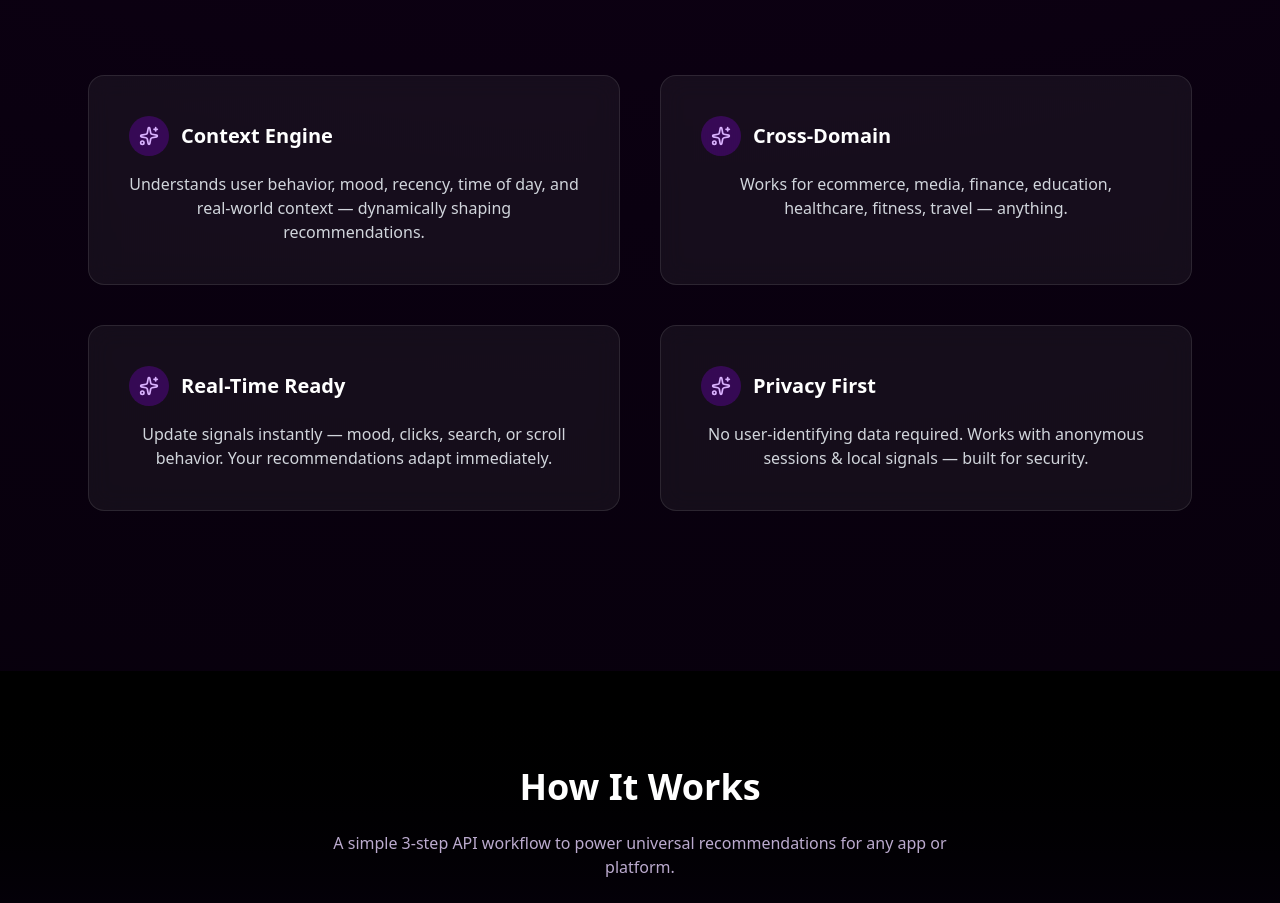
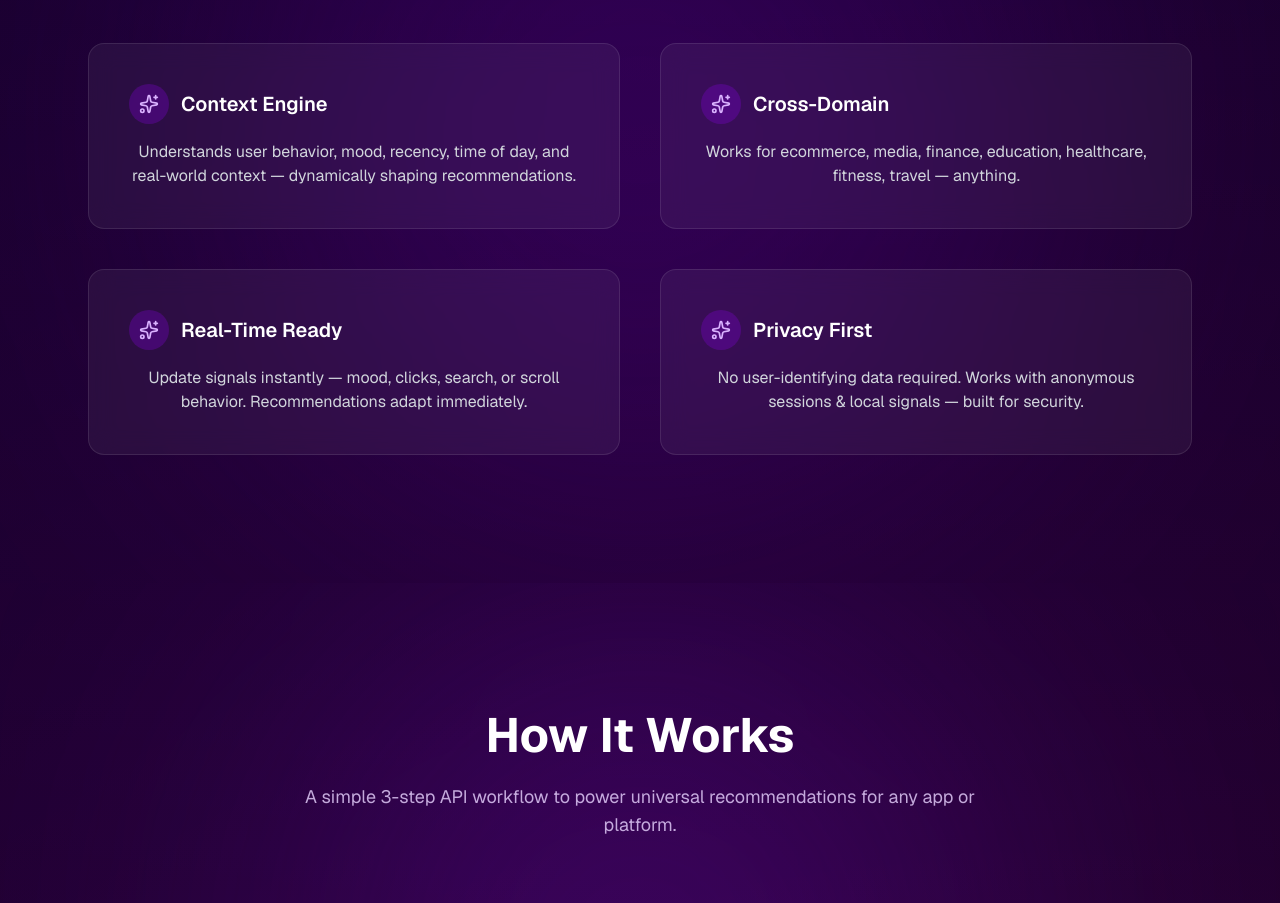
Before and after one commit to Anu8587/Uni-rec, a Next.js app in the folder frontend/: page / in a window 1280 px wide. Shown: the part 1860-2763 px from the top of the page. Built offline with nearby package versions, Linux system fonts and the light colour scheme.

Commit message:
updating landing page

```diff
--- a/frontend/app/globals.css
+++ b/frontend/app/globals.css
@@ -1,127 +1,70 @@
 @import "tailwindcss";
 @import "tw-animate-css";
 
-@custom-variant dark (&:is(.dark *));
 html, body {
-  background: radial-gradient(circle at top, #1a001f, #0a0010 40%, #000 90%);
+  margin: 0;
+  padding: 0;
+  width: 100%;
+  min-height: 100%;
+  overflow-x: hidden;
   color: white;
-  min-height: 100vh;
+  background: #05000a; /* fallback */
 }
 
-@theme inline {
-  --color-background: var(--background);
-  --color-foreground: var(--foreground);
-  --font-sans: var(--font-geist-sans);
-  --font-mono: var(--font-geist-mono);
-  --color-sidebar-ring: var(--sidebar-ring);
-  --color-sidebar-border: var(--sidebar-border);
-  --color-sidebar-accent-foreground: var(--sidebar-accent-foreground);
-  --color-sidebar-accent: var(--sidebar-accent);
-  --color-sidebar-primary-foreground: var(--sidebar-primary-foreground);
-  --color-sidebar-primary: var(--sidebar-primary);
-  --color-sidebar-foreground: var(--sidebar-foreground);
-  --color-sidebar: var(--sidebar);
-  --color-chart-5: var(--chart-5);
-  --color-chart-4: var(--chart-4);
-  --color-chart-3: var(--chart-3);
-  --color-chart-2: var(--chart-2);
-  --color-chart-1: var(--chart-1);
-  --color-ring: var(--ring);
-  --color-input: var(--input);
-  --color-border: var(--border);
-  --color-destructive: var(--destructive);
-  --color-accent-foreground: var(--accent-foreground);
-  --color-accent: var(--accent);
-  --color-muted-foreground: var(--muted-foreground);
-  --color-muted: var(--muted);
-  --color-secondary-foreground: var(--secondary-foreground);
-  --color-secondary: var(--secondary);
-  --color-primary-foreground: var(--primary-foreground);
-  --color-primary: var(--primary);
-  --color-popover-foreground: var(--popover-foreground);
-  --color-popover: var(--popover);
-  --color-card-foreground: var(--card-foreground);
-  --color-card: var(--card);
-  --radius-sm: calc(var(--radius) - 4px);
-  --radius-md: calc(var(--radius) - 2px);
-  --radius-lg: var(--radius);
-  --radius-xl: calc(var(--radius) + 4px);
+body {
+  background: radial-gradient(
+      circle at 50% 0%,
+      rgba(120, 0, 255, 0.25),
+      transparent 70%
+    ),
+    radial-gradient(
+      circle at 80% 80%,
+      rgba(255, 0, 150, 0.15),
+      transparent 70%
+    ),
+    radial-gradient(
+      circle at 20% 70%,
+      rgba(80, 0, 200, 0.2),
+      transparent 60%
+    ),
+    #05000a;
+  font-family: var(--font-geist-sans);
 }
 
-:root {
-  --radius: 0.625rem;
-  --background: oklch(1 0 0);
-  --foreground: oklch(0.129 0.042 264.695);
-  --card: oklch(1 0 0);
-  --card-foreground: oklch(0.129 0.042 264.695);
-  --popover: oklch(1 0 0);
-  --popover-foreground: oklch(0.129 0.042 264.695);
-  --primary: oklch(0.208 0.042 265.755);
-  --primary-foreground: oklch(0.984 0.003 247.858);
-  --secondary: oklch(0.968 0.007 247.896);
-  --secondary-foreground: oklch(0.208 0.042 265.755);
-  --muted: oklch(0.968 0.007 247.896);
-  --muted-foreground: oklch(0.554 0.046 257.417);
-  --accent: oklch(0.968 0.007 247.896);
-  --accent-foreground: oklch(0.208 0.042 265.755);
-  --destructive: oklch(0.577 0.245 27.325);
-  --border: oklch(0.929 0.013 255.508);
-  --input: oklch(0.929 0.013 255.508);
-  --ring: oklch(0.704 0.04 256.788);
-  --chart-1: oklch(0.646 0.222 41.116);
-  --chart-2: oklch(0.6 0.118 184.704);
-  --chart-3: oklch(0.398 0.07 227.392);
-  --chart-4: oklch(0.828 0.189 84.429);
-  --chart-5: oklch(0.769 0.188 70.08);
-  --sidebar: oklch(0.984 0.003 247.858);
-  --sidebar-foreground: oklch(0.129 0.042 264.695);
-  --sidebar-primary: oklch(0.208 0.042 265.755);
-  --sidebar-primary-foreground: oklch(0.984 0.003 247.858);
-  --sidebar-accent: oklch(0.968 0.007 247.896);
-  --sidebar-accent-foreground: oklch(0.208 0.042 265.755);
-  --sidebar-border: oklch(0.929 0.013 255.508);
-  --sidebar-ring: oklch(0.704 0.04 256.788);
+
+
+.bg-grid {
+  position: relative;
+  overflow: hidden;
 }
 
-.dark {
-  --background: oklch(0.129 0.042 264.695);
-  --foreground: oklch(0.984 0.003 247.858);
-  --card: oklch(0.208 0.042 265.755);
-  --card-foreground: oklch(0.984 0.003 247.858);
-  --popover: oklch(0.208 0.042 265.755);
-  --popover-foreground: oklch(0.984 0.003 247.858);
-  --primary: oklch(0.929 0.013 255.508);
-  --primary-foreground: oklch(0.208 0.042 265.755);
-  --secondary: oklch(0.279 0.041 260.031);
-  --secondary-foreground: oklch(0.984 0.003 247.858);
-  --muted: oklch(0.279 0.041 260.031);
-  --muted-foreground: oklch(0.704 0.04 256.788);
-  --accent: oklch(0.279 0.041 260.031);
-  --accent-foreground: oklch(0.984 0.003 247.858);
-  --destructive: oklch(0.704 0.191 22.216);
-  --border: oklch(1 0 0 / 10%);
-  --input: oklch(1 0 0 / 15%);
-  --ring: oklch(0.551 0.027 264.364);
-  --chart-1: oklch(0.488 0.243 264.376);
-  --chart-2: oklch(0.696 0.17 162.48);
-  --chart-3: oklch(0.769 0.188 70.08);
-  --chart-4: oklch(0.627 0.265 303.9);
-  --chart-5: oklch(0.645 0.246 16.439);
-  --sidebar: oklch(0.208 0.042 265.755);
-  --sidebar-foreground: oklch(0.984 0.003 247.858);
-  --sidebar-primary: oklch(0.488 0.243 264.376);
-  --sidebar-primary-foreground: oklch(0.984 0.003 247.858);
-  --sidebar-accent: oklch(0.279 0.041 260.031);
-  --sidebar-accent-foreground: oklch(0.984 0.003 247.858);
-  --sidebar-border: oklch(1 0 0 / 10%);
-  --sidebar-ring: oklch(0.551 0.027 264.364);
+.bg-grid::before {
+  content: "";
+  position: absolute;
+  inset: 0;
+  background-size: 42px 42px;
+  background-image:
+    linear-gradient(to right, rgba(255, 255, 255, 0.035) 1px, transparent 1px),
+    linear-gradient(to bottom, rgba(255, 255, 255, 0.035) 1px, transparent 1px);
+  opacity: 0.20;
+  pointer-events: none;
+  animation: slowFloat 16s ease-in-out infinite;
 }
 
-@layer base {
-  * {
-    @apply border-border outline-ring/50;
-  }
-  body {
-    @apply bg-background text-foreground;
-  }
+.bg-grid::after {
+  content: "";
+  position: absolute;
+  inset: 0;
+  pointer-events: none;
+  z-index: 0;
+  opacity: 0.45;
+  background:
+    radial-gradient(circle at 20% 15%, rgba(168, 85, 247, 0.22), transparent 65%),
+    radial-gradient(circle at 80% 35%, rgba(99, 102, 241, 0.18), transparent 70%);
 }
+
+@keyframes slowFloat {
+  0% { transform: translateY(0px); }
+  50% { transform: translateY(18px); }
+  100% { transform: translateY(0px); }
+}
--- a/frontend/app/layout.tsx
+++ b/frontend/app/layout.tsx
@@ -1,6 +1,6 @@
 import type { Metadata } from "next";
 import { Geist, Geist_Mono } from "next/font/google";
-import "./globals.css";
+import "@/app/globals.css";
 import Navbar from "@/components/ui/Navbar";
 
 const geistSans = Geist({
@@ -21,16 +21,29 @@ export const metadata: Metadata = {
 
 export default function RootLayout({
   children,
-}: Readonly<{
+}: {
   children: React.ReactNode;
-}>) {
+}) {
   return (
     <html lang="en">
       <body
-        className={`${geistSans.variable} ${geistMono.variable} antialiased bg-black text-white`}
+        className={`
+          ${geistSans.variable}
+          ${geistMono.variable}
+          antialiased
+          text-white
+        `}
       >
+
+        <div className="fixed inset-0 -z-10 bg-grid"></div>
+
+
         <Navbar />
-        <main className="pt-20">{children}</main>
+
+
+        <main className="pt-20 relative z-10">
+          {children}
+        </main>
       </body>
     </html>
   );
--- a/frontend/app/page.tsx
+++ b/frontend/app/page.tsx
@@ -1,12 +1,9 @@
-
-
 import Hero from "../components/ui/Hero";
 import Features from "../components/ui/Features";
 import HowItWorks from "../components/ui/HowItWorks";
 import CodeSamples from "../components/ui/CodeSamples";
-
 import Integrations from "../components/ui/Integrations";
-
+import Footer from "../components/ui/Footer";
 export default function Home() {
   return (
     <>
@@ -15,6 +12,7 @@ export default function Home() {
        <HowItWorks />
        <CodeSamples/>
        <Integrations/>
+       <Footer />
     </>
   );
 }
--- a/frontend/components/ui/Features.tsx
+++ b/frontend/components/ui/Features.tsx
@@ -3,12 +3,15 @@ import { Sparkles } from "lucide-react";
 
 export default function Features() {
   return (
-    <section className="relative py-40 overflow-hidden">
+    <section
+      id="features"
+      className="relative py-32 w-full overflow-hidden"
+    >
+      {/* Soft centered purple glow */}
+      <div className="absolute inset-0 flex items-center justify-center pointer-events-none">
+        <div className="w-[800px] h-[800px] bg-purple-700/20 blur-[160px] rounded-full" />
+      </div>
 
-      {/* TOP GLOW — matches Hero */}
-      <div className="absolute top-0 left-1/2 -translate-x-1/2 w-[900px] h-[300px] pointer-events-none" />
-
-      {/* CONTENT */}
       <div className="relative max-w-6xl mx-auto px-6 text-center">
         <p className="uppercase tracking-widest text-purple-400/80 text-sm mb-4">
           Why UniRecAI
@@ -25,63 +28,37 @@ export default function Features() {
 
         {/* Feature Grid */}
         <div className="grid md:grid-cols-2 gap-10 mt-20">
-
-          {/* Card 1 */}
-          <div className="bg-white/5 border border-white/10 rounded-2xl p-10 backdrop-blur-md hover:bg-white/[0.07] transition">
-            <div className="flex items-center gap-3 mb-4">
-              <div className="w-10 h-10 rounded-full bg-purple-700/30 flex items-center justify-center">
-                <Sparkles className="text-purple-300" size={20} />
+          {[
+            {
+              title: "Context Engine",
+              desc: "Understands user behavior, mood, recency, time of day, and real-world context — dynamically shaping recommendations.",
+            },
+            {
+              title: "Cross-Domain",
+              desc: "Works for ecommerce, media, finance, education, healthcare, fitness, travel — anything.",
+            },
+            {
+              title: "Real-Time Ready",
+              desc: "Update signals instantly — mood, clicks, search, or scroll behavior. Recommendations adapt immediately.",
+            },
+            {
+              title: "Privacy First",
+              desc: "No user-identifying data required. Works with anonymous sessions & local signals — built for security.",
+            },
+          ].map((feat, i) => (
+            <div
+              key={i}
+              className="bg-white/5 border border-white/10 rounded-2xl p-10 backdrop-blur-md hover:bg-white/[0.07] transition"
+            >
+              <div className="flex items-center gap-3 mb-4">
+                <div className="w-10 h-10 rounded-full bg-purple-700/30 flex items-center justify-center">
+                  <Sparkles className="text-purple-300" size={20} />
+                </div>
+                <h3 className="text-xl font-semibold text-white">{feat.title}</h3>
               </div>
-              <h3 className="text-xl font-semibold text-white">Context Engine</h3>
+              <p className="text-gray-300">{feat.desc}</p>
             </div>
-            <p className="text-gray-300">
-              Understands user behavior, mood, recency, time of day, and real-world context
-              — dynamically shaping recommendations.
-            </p>
-          </div>
-
-          {/* Card 2 */}
-          <div className="bg-white/5 border border-white/10 rounded-2xl p-10 backdrop-blur-md hover:bg-white/[0.07] transition">
-            <div className="flex items-center gap-3 mb-4">
-              <div className="w-10 h-10 rounded-full bg-purple-700/30 flex items-center justify-center">
-                <Sparkles className="text-purple-300" size={20} />
-              </div>
-              <h3 className="text-xl font-semibold text-white">Cross-Domain</h3>
-            </div>
-            <p className="text-gray-300">
-              Works for ecommerce, media, finance, education, healthcare,
-              fitness, travel — anything.
-            </p>
-          </div>
-
-          {/* Card 3 */}
-          <div className="bg-white/5 border border-white/10 rounded-2xl p-10 backdrop-blur-md hover:bg-white/[0.07] transition">
-            <div className="flex items-center gap-3 mb-4">
-              <div className="w-10 h-10 rounded-full bg-purple-700/30 flex items-center justify-center">
-                <Sparkles className="text-purple-300" size={20} />
-              </div>
-              <h3 className="text-xl font-semibold text-white">Real-Time Ready</h3>
-            </div>
-            <p className="text-gray-300">
-              Update signals instantly — mood, clicks, search, or scroll behavior.
-              Your recommendations adapt immediately.
-            </p>
-          </div>
-
-          {/* Card 4 */}
-          <div className="bg-white/5 border border-white/10 rounded-2xl p-10 backdrop-blur-md hover:bg-white/[0.07] transition">
-            <div className="flex items-center gap-3 mb-4">
-              <div className="w-10 h-10 rounded-full bg-purple-700/30 flex items-center justify-center">
-                <Sparkles className="text-purple-300" size={20} />
-              </div>
-              <h3 className="text-xl font-semibold text-white">Privacy First</h3>
-            </div>
-            <p className="text-gray-300">
-              No user-identifying data required. Works with anonymous sessions &
-              local signals — built for security.
-            </p>
-          </div>
-
+          ))}
         </div>
       </div>
     </section>
--- /dev/null
+++ b/frontend/components/ui/Footer.tsx
@@ -0,0 +1,76 @@
+import { FaGithub, FaTwitter, FaLinkedin } from "react-icons/fa";
+
+export default function Footer() {
+  return (
+    <footer
+      className="
+        mt-32
+        border-t border-white/10
+        relative z-10
+      "
+      style={{
+        background: "     <div className=w-[900px] h-[900px] rounded-full bg-purple-600/20 blur-[160px]",
+      }}
+    >
+      <div className="max-w-7xl mx-auto px-6 py-12">
+
+        {/* Top */}
+        <div className="flex flex-col md:flex-row md:justify-between md:items-center gap-10">
+
+          {/* Logo */}
+          <div>
+            <h3 className="text-2xl font-bold font-display">
+              UniRec<span className="text-purple-400">AI</span>
+            </h3>
+            <p className="text-gray-400 text-sm mt-2 max-w-sm">
+              Universal personalization engine that adapts to user behavior,
+              mood, and context.
+            </p>
+          </div>
+
+          {/* Links */}
+          <div className="grid grid-cols-2 sm:grid-cols-3 gap-8 text-sm">
+            <div>
+              <h4 className="text-gray-300 font-semibold mb-3">Product</h4>
+              <ul className="space-y-2">
+                <li><a className="text-gray-400 hover:text-white transition">Features</a></li>
+                <li><a className="text-gray-400 hover:text-white transition">How It Works</a></li>
+                <li><a className="text-gray-400 hover:text-white transition">Code Samples</a></li>
+              </ul>
+            </div>
+
+            <div>
+              <h4 className="text-gray-300 font-semibold mb-3">Developers</h4>
+              <ul className="space-y-2">
+                <li><a className="text-gray-400 hover:text-white transition">Documentation</a></li>
+                <li><a className="text-gray-400 hover:text-white transition">API Reference</a></li>
+                <li><a className="text-gray-400 hover:text-white transition">Playground</a></li>
+              </ul>
+            </div>
+
+            <div>
+              <h4 className="text-gray-300 font-semibold mb-3">Company</h4>
+              <ul className="space-y-2">
+                <li><a className="text-gray-400 hover:text-white transition">About</a></li>
+                <li><a className="text-gray-400 hover:text-white transition">Contact</a></li>
+              </ul>
+            </div>
+          </div>
+
+          {/* Socials */}
+          <div className="flex space-x-6 text-gray-400">
+            <FaGithub className="hover:text-white transition" size={22} />
+            <FaTwitter className="hover:text-white transition" size={22} />
+            <FaLinkedin className="hover:text-white transition" size={22} />
+          </div>
+        </div>
+
+        {/* Bottom */}
+        <div className="mt-10 pt-6 border-t border-white/5 text-center text-gray-500 text-sm">
+          © {new Date().getFullYear()} UniRec AI. All rights reserved.
+        </div>
+
+      </div>
+    </footer>
+  );
+}
--- a/frontend/components/ui/HowItWorks.tsx
+++ b/frontend/components/ui/HowItWorks.tsx
@@ -1,72 +1,55 @@
-import {
-  Database,
-  MousePointerClick,
-  Sparkles,
-} from "lucide-react";
+import { Database, MousePointerClick, Sparkles } from "lucide-react";
 
 export default function HowItWorks() {
   return (
-    <section className="py-24 bg-gradient-to-b from-black via-[#0b0014] to-[#0a0010]">
-      <div className="max-w-6xl mx-auto px-6 text-center">
-        {/* TITLE */}
-        <h2 className="text-4xl font-bold text-white mb-6">
+    <section
+      id="how-it-works"
+      className="relative py-32 w-full overflow-hidden"
+    >
+      {/* Soft purple glow */}
+      <div className="absolute inset-0 flex items-center justify-center pointer-events-none">
+        <div className="w-[700px] h-[700px] bg-purple-600/20 blur-[150px] rounded-full" />
+      </div>
+
+      <div className="relative max-w-6xl mx-auto px-6 text-center">
+        <h2 className="text-4xl md:text-5xl font-bold text-white mb-6">
           How It Works
         </h2>
 
-        <p className="text-purple-200/80 max-w-2xl mx-auto mb-16">
+        <p className="text-purple-200/80 max-w-2xl mx-auto mb-16 text-lg">
           A simple 3-step API workflow to power universal recommendations for any app or platform.
         </p>
 
-        {/* STEPS GRID */}
         <div className="grid grid-cols-1 md:grid-cols-3 gap-10 mt-10">
+          {/* Step Cards */}
+          {[
+            {
+              icon: <Database className="text-purple-300 w-12 h-12" />,
+              title: "1. Ingest Your Items",
+              desc: `Send your catalog — products, songs, posts, videos — using a simple POST /items API call.`,
+            },
+            {
+              icon: <MousePointerClick className="text-purple-300 w-12 h-12" />,
+              title: "2. Track User Activity",
+              desc: `Log likes, views, clicks, or any behavior using POST /events.`,
+            },
+            {
+              icon: <Sparkles className="text-purple-300 w-12 h-12" />,
+              title: "3. Get Recommendations",
+              desc: `Call POST /recommend to get contextual, mood-aware, instant personalized results.`,
+            },
+          ].map((step, i) => (
+            <div
+              key={i}
+              className="p-10 rounded-3xl bg-white/5 border border-white/10 backdrop-blur-sm hover:border-purple-500/40 hover:shadow-[0_0_25px_rgba(157,78,221,0.4)] transition"
+            >
+              <div className="flex justify-center mb-6">{step.icon}</div>
 
-          {/* STEP 1 */}
-          <div className="p-8 rounded-3xl bg-white/5 border border-white/10 backdrop-blur-sm transition hover:border-purple-500/50 hover:shadow-[0_0_30px_rgba(157,78,221,0.5)]">
-            <div className="flex justify-center mb-6">
-              <Database className="text-purple-300 w-12 h-12" />
+              <h3 className="text-xl font-semibold text-white mb-4">{step.title}</h3>
+
+              <p className="text-purple-200/70 leading-relaxed">{step.desc}</p>
             </div>
-
-            <h3 className="text-xl font-semibold text-white mb-4">
-              1. Ingest Your Items
-            </h3>
-
-            <p className="text-purple-200/70 leading-relaxed">
-              Send your catalog — products, songs, posts, videos, anything —
-              using a simple <code className="text-purple-300">POST /items</code> API call.
-            </p>
-          </div>
-
-          {/* STEP 2 */}
-          <div className="p-8 rounded-3xl bg-white/5 border border-white/10 backdrop-blur-sm transition hover:border-purple-500/50 hover:shadow-[0_0_30px_rgba(157,78,221,0.5)]">
-            <div className="flex justify-center mb-6">
-              <MousePointerClick className="text-purple-300 w-12 h-12" />
-            </div>
-
-            <h3 className="text-xl font-semibold text-white mb-4">
-              2. Track User Activity
-            </h3>
-
-            <p className="text-purple-200/70 leading-relaxed">
-              Log likes, views, clicks, or any behavior using
-              <code className="text-purple-300"> POST /events</code>.
-            </p>
-          </div>
-
-          {/* STEP 3 */}
-          <div className="p-8 rounded-3xl bg-white/5 border border-white/10 backdrop-blur-sm transition hover:border-purple-500/50 hover:shadow-[0_0_30px_rgba(157,78,221,0.5)]">
-            <div className="flex justify-center mb-6">
-              <Sparkles className="text-purple-300 w-12 h-12" />
-            </div>
-
-            <h3 className="text-xl font-semibold text-white mb-4">
-              3. Get Recommendations
-            </h3>
-
-            <p className="text-purple-200/70 leading-relaxed">
-              Ask <code className="text-purple-300">POST /recommend</code> and get contextual,
-              mood-aware, personalized results for every user instantly.
-            </p>
-          </div>
+          ))}
         </div>
       </div>
     </section>
--- a/frontend/package.json
+++ b/frontend/package.json
@@ -16,6 +16,7 @@
     "next": "16.0.4",
     "react": "19.2.0",
     "react-dom": "19.2.0",
+    "react-icons": "^5.5.0",
     "tailwind-merge": "^3.4.0"
   },
   "devDependencies": {
```
Also changed, not shown: frontend/components/ui/CodeSamples.tsx (+46 -68 lines), frontend/components/ui/Integrations.tsx (+11 -5 lines), 1 other file (tests, documents, lock files or other folders).
